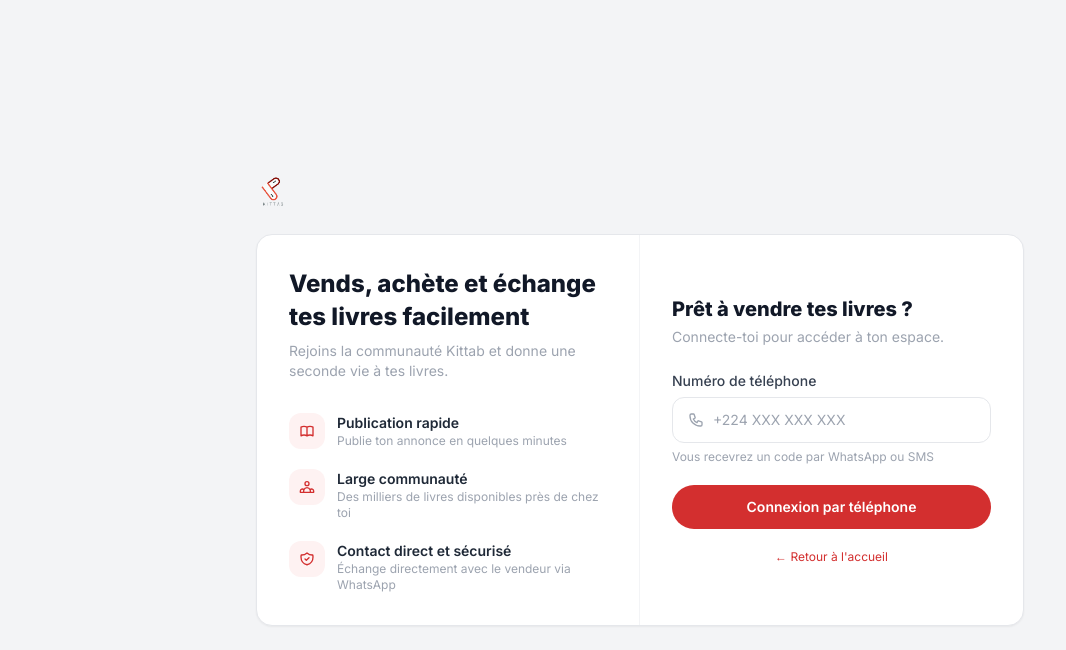
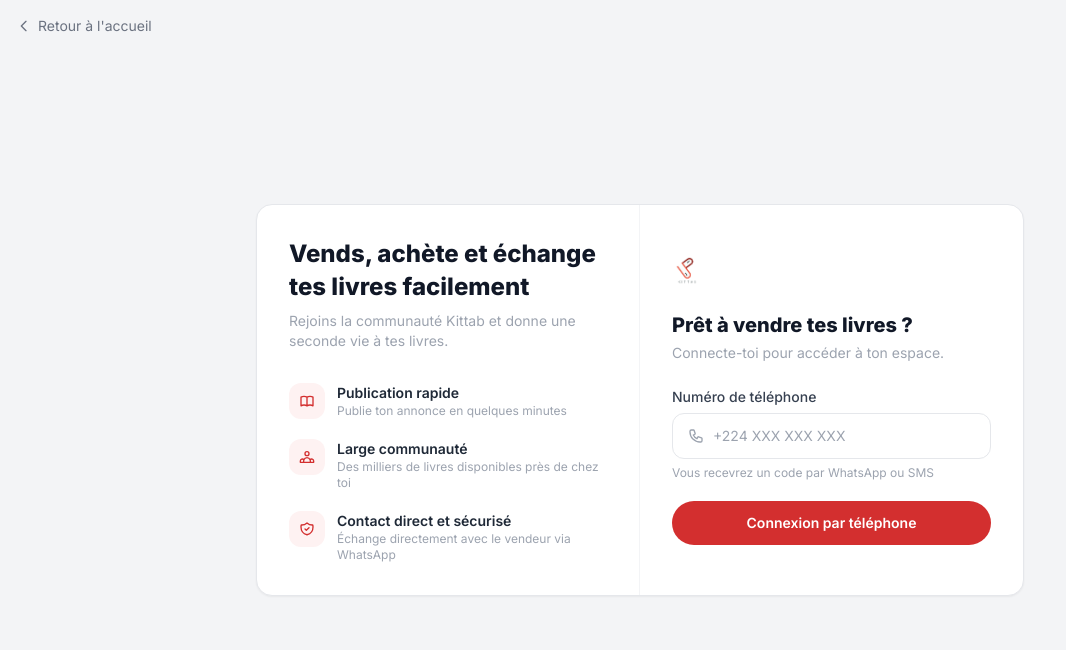
Before and after one commit to mhddiallo/kittab_mvp, an Angular app in the folder frontend/: page /login in a window 1280 px wide. Shown: the top 650 px of the page, without its empty margins (0-1066 px from the left). Built offline with nearby package versions, Linux system fonts and the light colour scheme.

Commit message:
feat: logo au-dessus du formulaire, bouton retour en haut à gauche
https://claude.ai/code/session_0184KrGkiRv18sg2RrcPd3AK

```diff
--- a/frontend/src/app/pages/login/login.component.html
+++ b/frontend/src/app/pages/login/login.component.html
@@ -1,10 +1,11 @@
 <!-- Fond gris clair plein écran -->
 <div class="min-h-screen bg-gray-100 flex flex-col items-center justify-center px-4 py-12">
 
-  <!-- Navbar logo only -->
-  <div class="w-full max-w-3xl mb-6">
-    <a routerLink="/">
-      <img src="assets/logo.png" alt="KITTAB" class="h-9 w-auto" />
+  <!-- Bouton retour haut gauche -->
+  <div class="fixed top-4 left-4">
+    <a routerLink="/" class="flex items-center gap-1.5 text-sm text-gray-500 hover:text-gray-800 transition-colors">
+      <svg class="w-4 h-4" fill="none" viewBox="0 0 24 24" stroke="currentColor"><path stroke-linecap="round" stroke-linejoin="round" stroke-width="2" d="M15 19l-7-7 7-7"/></svg>
+      Retour à l'accueil
     </a>
   </div>
 
@@ -56,6 +57,7 @@
 
       @if (step === 'phone') {
         <div>
+          <img src="assets/logo.png" alt="KITTAB" class="h-8 w-auto mb-6" />
           <h1 class="text-xl font-extrabold text-gray-900 mb-1">Prêt à vendre tes livres ?</h1>
           <p class="text-gray-400 text-sm mb-6">Connecte-toi pour accéder à ton espace.</p>
 
@@ -78,9 +80,6 @@
             {{ loading ? 'Envoi en cours...' : 'Connexion par téléphone' }}
           </button>
 
-          <p class="text-center text-xs text-gray-400 mt-5">
-            <a routerLink="/catalogue" class="text-primary hover:underline">← Retour à l'accueil</a>
-          </p>
         </div>
       }
 
```
